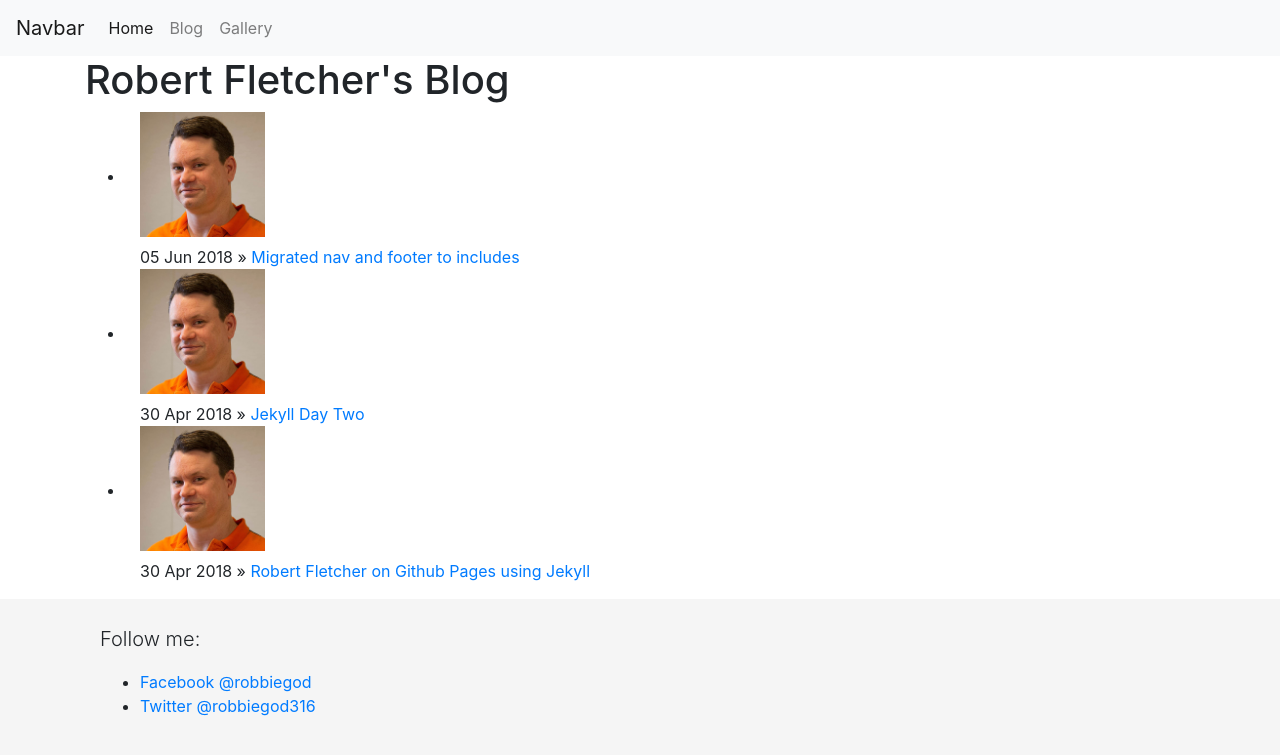
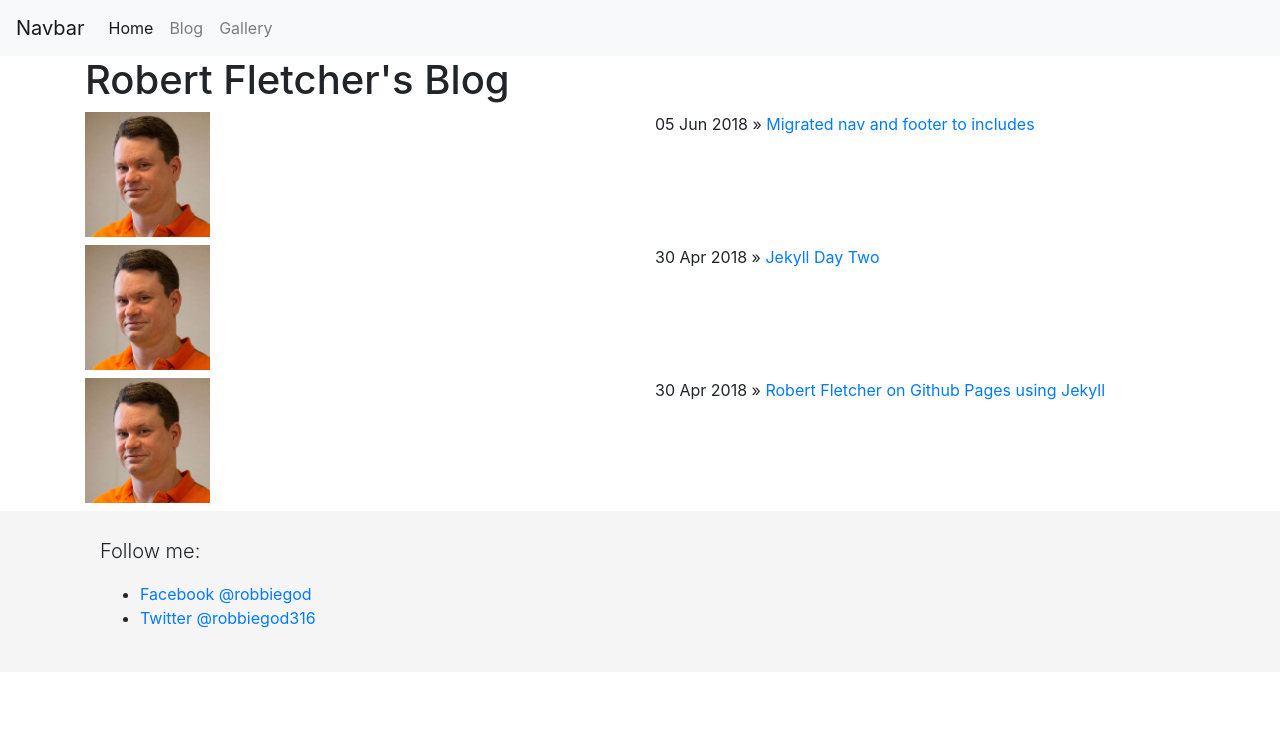
Before and after one commit to robbiegod/robbiegod.github.com, a Jekyll site: the page built from blog/index.html, in a window 1280 px wide. Shown: the top 755 px of the page. Built offline with Jekyll 4.4.1, drawn with Linux system fonts in a browser that asks for light colours.

Commit message:
update post list

```diff
--- a/blog/index.html
+++ b/blog/index.html
@@ -3,10 +3,10 @@ layout: default
 title: Robert Fletcher's Blog
 ---
 	<h1>{{ page.title }}</h1>
-	<ul class="posts">
+		{% for post in site.posts %}
 
-		{% for post in site.posts %}
-			<li>
+				<div class="row">
+
 					<div class="col">
 						<h3>
 							<a href="http://twitter.com/{{ site.data.authors[post.author].twitter_handle }}">
@@ -18,6 +18,6 @@ title: Robert Fletcher's Blog
 						<span>{{ post.date | date_to_string }}</span> » <a href="{{ post.url }}" title="{{ post.title }}">{{ post.title }}</a>
 					</div>
 
-			</li>
+				</div>
+
 		{% endfor %}
-	</ul>
```
Lines whose indentation alone changed are shown as unchanged.
